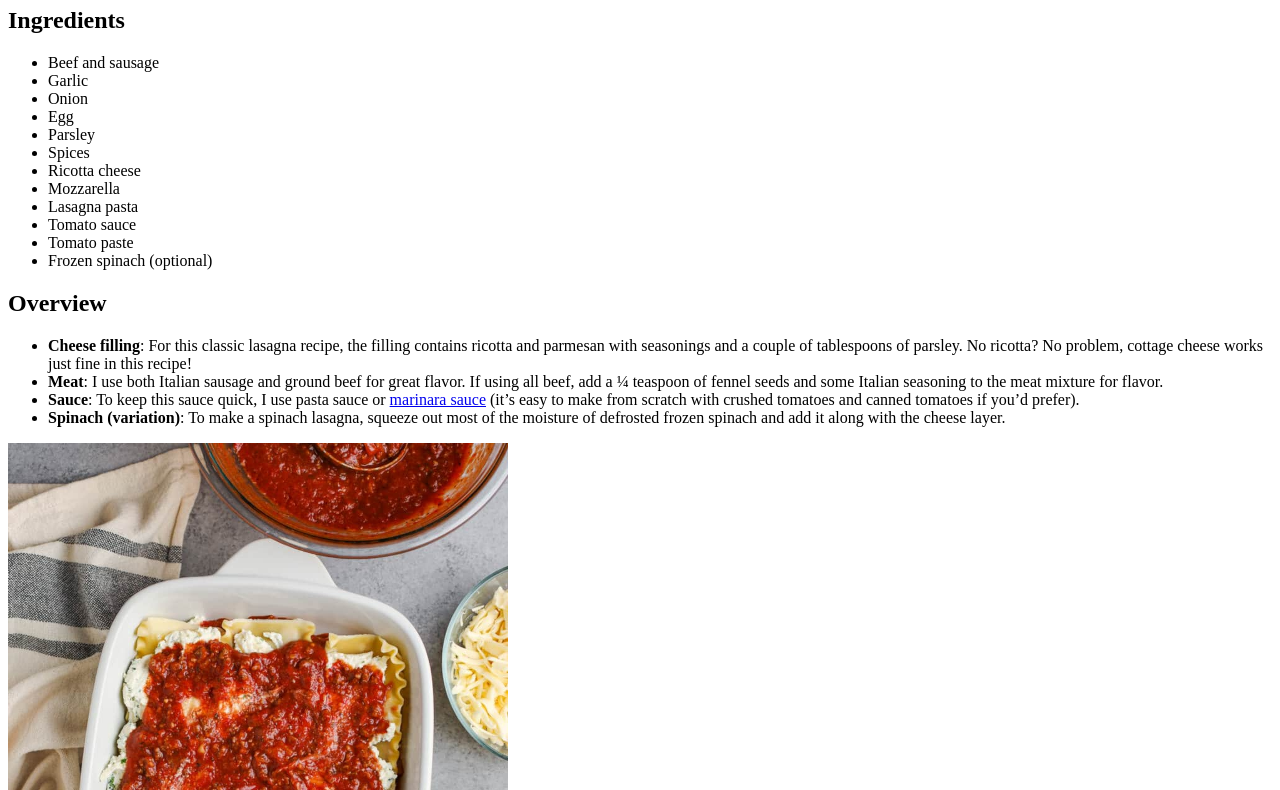
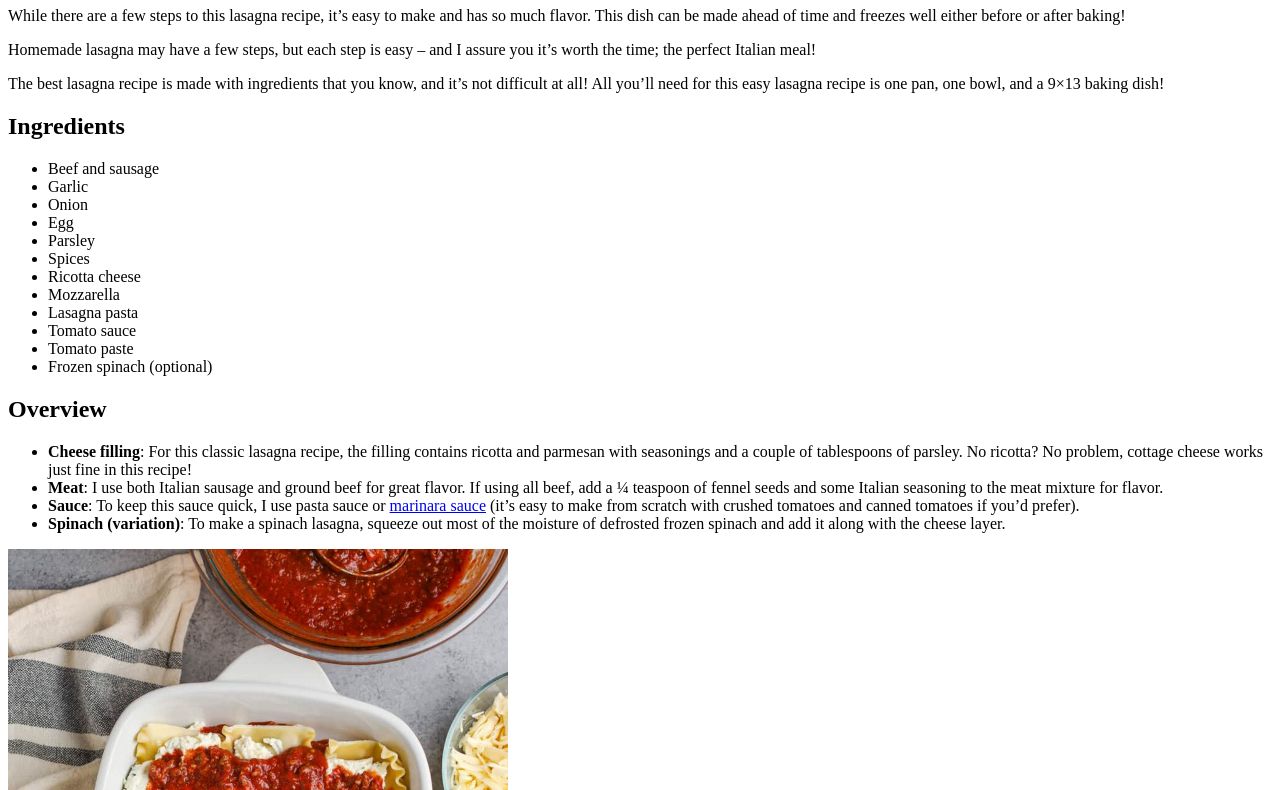
Before and after one commit to StrangelySafeNova/odin-recipes, a plain HTML site: page recipes/lasagna.html in a window 1280 px wide. Shown: the part 685-1475 px from the top of the page. Drawn offline with Linux system fonts and the light colour scheme.

Commit message:
Add lasagna descriptive paragraphs
The descriptive paragraphs were added under the primary (h1) heading.

```diff
--- a/recipes/lasagna.html
+++ b/recipes/lasagna.html
@@ -7,6 +7,9 @@
     <body>
         <img src="../img/lasagna-plate.jpeg" alt="The finished lasagna result" width="400">
         <h1>How to Make Lasagna</h1>
+        <p>While there are a few steps to this lasagna recipe, it’s easy to make and has so much flavor. This dish can be made ahead of time and freezes well either before or after baking!        </p>
+        <p>Homemade lasagna may have a few steps, but each step is easy – and I assure you it’s worth the time; the perfect Italian meal!</p>
+        <p>The best lasagna recipe is made with ingredients that you know, and it’s not difficult at all! All you’ll need for this easy lasagna recipe is one pan, one bowl, and a 9×13 baking dish!        </p>
         <h2>Ingredients</h2>
         <ul>
             <li>Beef and sausage</li>
@@ -31,6 +34,7 @@
         </ul>
         <img src="../img/lasagna-topdown.jpg" alt="A top-down view of the uncooked lasagna" width="500">
         <h2>How to make lasagna</h2>
+        <p>Homemade lasagna may have a few steps, but each step is easy – and I assure you it’s worth the time; the perfect Italian meal! This is a really easy lasagna recipe.</p>
         <ol>
             <li><strong>Boil pasta</strong>: Cook in a large pot of salted water <strong><em>per the recipe below</em></strong>.</li>
             <li><strong>Prepare meat sauce</strong>: Cook sausage and beef with onion and garlic. Drain well, add the pasta sauce & simmer it for a few minutes to thicken.</li>
```
